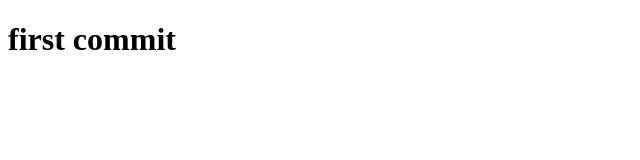
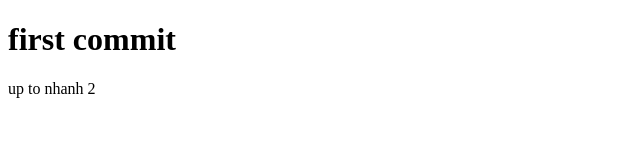
Before and after one commit to hancontam/demobranch, a plain HTML site: page index.html in a window 1280 px wide. Shown: the whole page, without its empty margins (0-640 px from the left). Drawn offline with Linux system fonts and the light colour scheme.

Commit message:
nhanh 2 update

```diff
--- a/index.html
+++ b/index.html
@@ -9,6 +9,8 @@
 
 <body>
     <h1>first commit</h1>
+
+    <p> up to nhanh 2</p>
 </body>
 
 </html>
```
